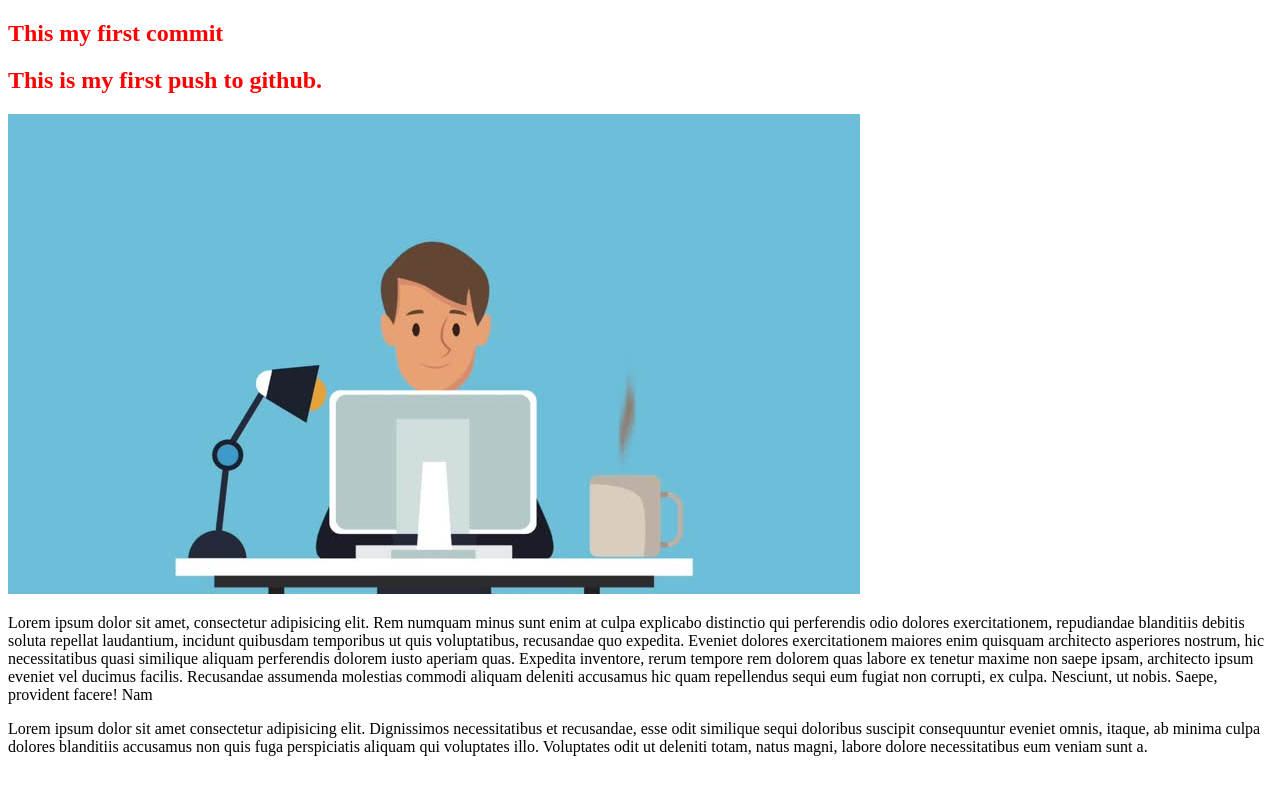
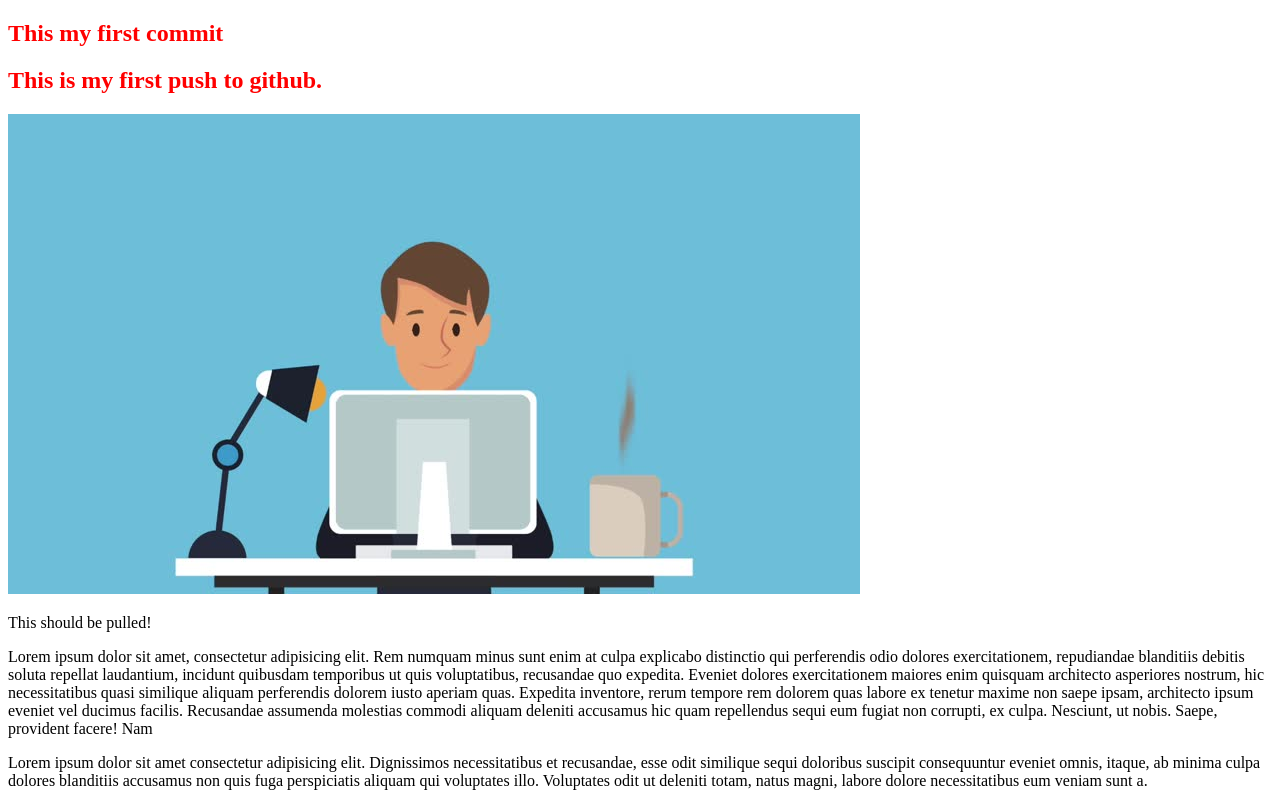
Before and after one commit to Shariful-Islam-Sourav/my-test-repo, a plain HTML site: page index.html in a window 1280 px wide. Drawn offline with Linux system fonts and the light colour scheme.

Commit message:
new para

```diff
--- a/index.html
+++ b/index.html
@@ -11,7 +11,7 @@
       <h2>This my first commit</h2>
       <h2>This is my first push to github.</h2>
       <img src="10.jpg" alt="a dev">
-
+    <p>This should be pulled!</p>
     <p>Lorem ipsum dolor sit amet, consectetur adipisicing elit. Rem numquam minus sunt enim at culpa explicabo distinctio qui perferendis odio dolores exercitationem, repudiandae blanditiis debitis soluta repellat laudantium, incidunt quibusdam temporibus ut quis voluptatibus, recusandae quo expedita. Eveniet dolores exercitationem maiores enim quisquam architecto asperiores nostrum, hic necessitatibus quasi similique aliquam perferendis dolorem iusto aperiam quas. Expedita inventore, rerum tempore rem dolorem quas labore ex tenetur maxime non saepe ipsam, architecto ipsum eveniet vel ducimus facilis. Recusandae assumenda molestias commodi aliquam deleniti accusamus hic quam repellendus sequi eum fugiat non corrupti, ex culpa. Nesciunt, ut nobis. Saepe, provident facere! Nam </p>
     <p>Lorem ipsum dolor sit amet consectetur adipisicing elit. Dignissimos necessitatibus et recusandae, esse odit similique sequi doloribus suscipit consequuntur eveniet omnis, itaque, ab minima culpa dolores blanditiis accusamus non quis fuga perspiciatis aliquam qui voluptates illo. Voluptates odit ut deleniti totam, natus magni, labore dolore necessitatibus eum veniam sunt a.</p>
   </body>
```
